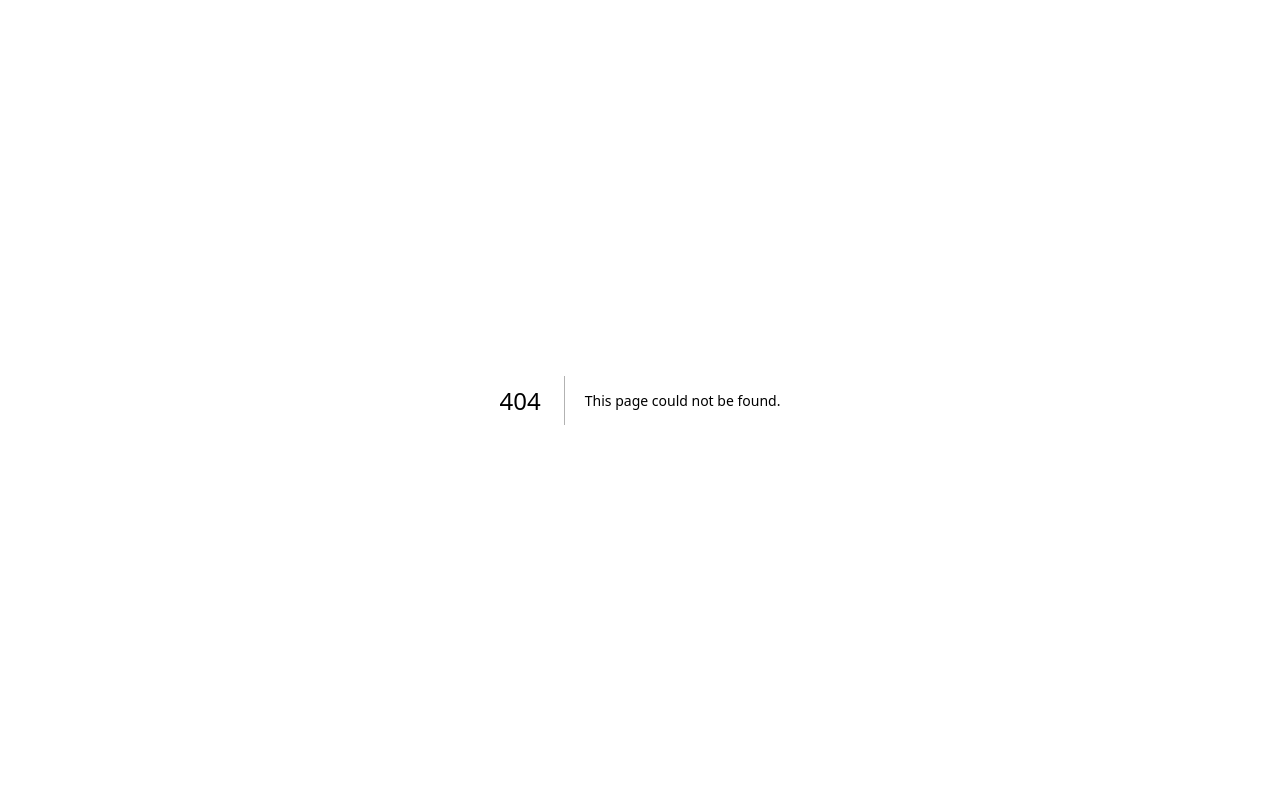
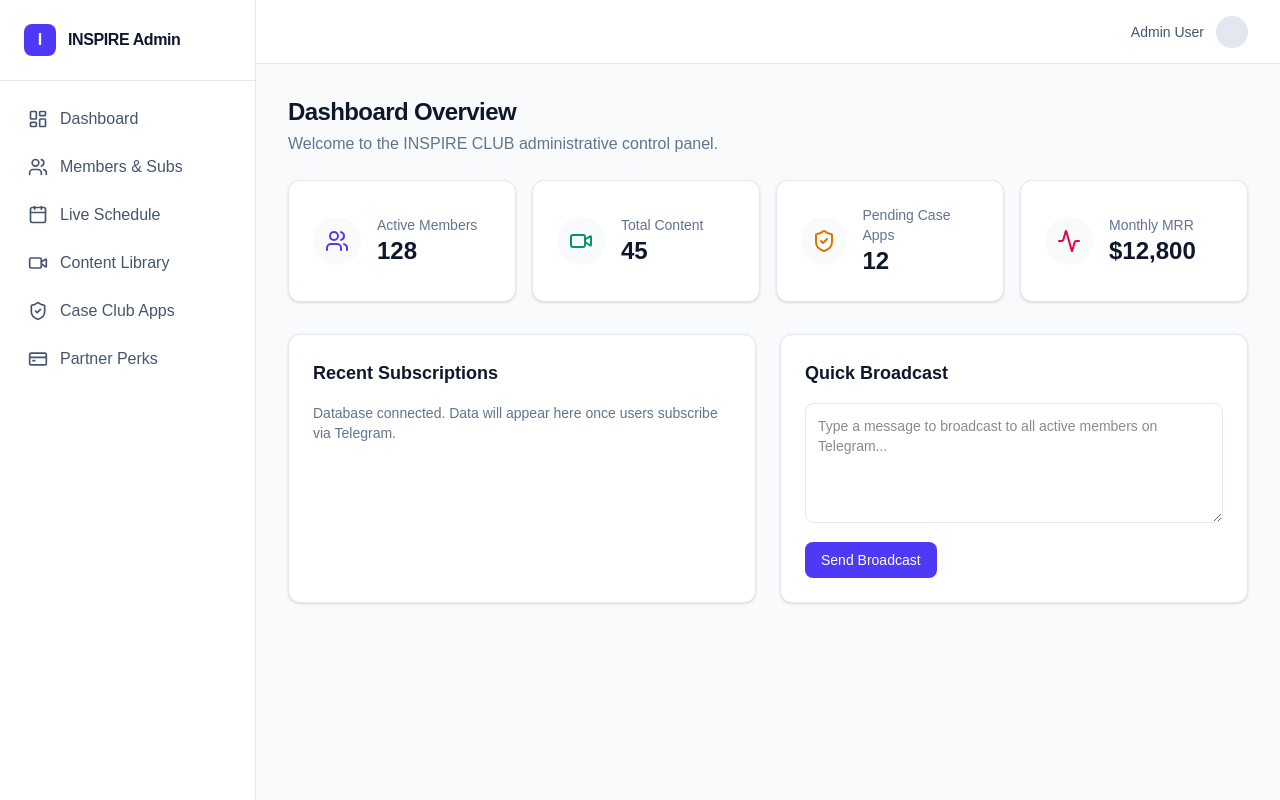
Before and after one commit to TrillionaireViier/INSPIRE-CLUB-tg, a Next.js app: page /admin in a window 1280 px wide. Before the commit this address had no page. Built offline with nearby package versions, Linux system fonts and the light colour scheme.

Commit message:
Initialize INSPIRE CLUB Bot and Admin Panel scaffold

```diff
--- /dev/null
+++ b/src/app/admin/layout.tsx
@@ -0,0 +1,55 @@
+import Link from "next/link";
+import { LayoutDashboard, Users, Calendar, Video, ShieldCheck, CreditCard, Menu } from "lucide-react";
+
+export default function AdminLayout({ children }: { children: React.ReactNode }) {
+  return (
+    <div className="min-h-screen bg-slate-50 flex">
+      {/* Sidebar */}
+      <aside className="w-64 bg-white border-r border-slate-200 hidden md:flex flex-col">
+        <div className="p-6 border-b border-slate-200 flex items-center gap-3">
+          <div className="w-8 h-8 bg-indigo-600 rounded-lg flex items-center justify-center text-white font-bold">
+            I
+          </div>
+          <span className="font-bold text-slate-900 tracking-tight">INSPIRE Admin</span>
+        </div>
+
+        <nav className="flex-1 p-4 space-y-1 overflow-y-auto">
+          <NavItem href="/admin" icon={<LayoutDashboard size={20} />} label="Dashboard" />
+          <NavItem href="/admin/members" icon={<Users size={20} />} label="Members & Subs" />
+          <NavItem href="/admin/schedule" icon={<Calendar size={20} />} label="Live Schedule" />
+          <NavItem href="/admin/content" icon={<Video size={20} />} label="Content Library" />
+          <NavItem href="/admin/cases" icon={<ShieldCheck size={20} />} label="Case Club Apps" />
+          <NavItem href="/admin/perks" icon={<CreditCard size={20} />} label="Partner Perks" />
+        </nav>
+      </aside>
+
+      {/* Main Content */}
+      <main className="flex-1 flex flex-col">
+        <header className="h-16 bg-white border-b border-slate-200 flex items-center px-6 md:px-8 justify-between md:justify-end">
+          <button className="md:hidden text-slate-500">
+            <Menu size={24} />
+          </button>
+          <div className="flex items-center gap-3">
+            <span className="text-sm font-medium text-slate-600">Admin User</span>
+            <div className="w-8 h-8 rounded-full bg-slate-200"></div>
+          </div>
+        </header>
+        <div className="p-6 md:p-8 flex-1 overflow-y-auto">
+          {children}
+        </div>
+      </main>
+    </div>
+  );
+}
+
+function NavItem({ href, icon, label }: { href: string; icon: React.ReactNode; label: string }) {
+  return (
+    <Link
+      href={href}
+      className="flex items-center gap-3 px-3 py-2.5 rounded-lg text-slate-600 hover:text-indigo-600 hover:bg-indigo-50 font-medium transition-colors"
+    >
+      {icon}
+      {label}
+    </Link>
+  );
+}
--- /dev/null
+++ b/src/app/admin/page.tsx
@@ -0,0 +1,50 @@
+import { Users, Video, ShieldCheck, Activity } from "lucide-react";
+
+export default function AdminDashboard() {
+  return (
+    <div className="space-y-6">
+      <div>
+        <h1 className="text-2xl font-bold text-slate-900 tracking-tight">Dashboard Overview</h1>
+        <p className="text-slate-500 mt-1">Welcome to the INSPIRE CLUB administrative control panel.</p>
+      </div>
+
+      <div className="grid grid-cols-1 md:grid-cols-2 lg:grid-cols-4 gap-4">
+        <StatCard title="Active Members" value="128" icon={<Users className="text-indigo-600" />} />
+        <StatCard title="Total Content" value="45" icon={<Video className="text-emerald-600" />} />
+        <StatCard title="Pending Case Apps" value="12" icon={<ShieldCheck className="text-amber-600" />} />
+        <StatCard title="Monthly MRR" value="$12,800" icon={<Activity className="text-rose-600" />} />
+      </div>
+
+      <div className="grid grid-cols-1 lg:grid-cols-2 gap-6 mt-8">
+        <div className="bg-white rounded-xl border border-slate-200 p-6 shadow-sm">
+          <h2 className="text-lg font-bold text-slate-900 mb-4">Recent Subscriptions</h2>
+          <div className="text-sm text-slate-500">Database connected. Data will appear here once users subscribe via Telegram.</div>
+        </div>
+        <div className="bg-white rounded-xl border border-slate-200 p-6 shadow-sm">
+          <h2 className="text-lg font-bold text-slate-900 mb-4">Quick Broadcast</h2>
+          <textarea
+            className="w-full border border-slate-200 rounded-lg p-3 text-sm focus:outline-none focus:border-indigo-500 focus:ring-1 focus:ring-indigo-500 transition-all min-h-[120px]"
+            placeholder="Type a message to broadcast to all active members on Telegram..."
+          />
+          <button className="mt-3 bg-indigo-600 hover:bg-indigo-700 text-white font-medium px-4 py-2 rounded-lg text-sm transition-colors">
+            Send Broadcast
+          </button>
+        </div>
+      </div>
+    </div>
+  );
+}
+
+function StatCard({ title, value, icon }: { title: string; value: string; icon: React.ReactNode }) {
+  return (
+    <div className="bg-white rounded-xl border border-slate-200 p-6 flex items-center shadow-sm">
+      <div className="w-12 h-12 rounded-full bg-slate-50 flex items-center justify-center mr-4">
+        {icon}
+      </div>
+      <div>
+        <p className="text-sm font-medium text-slate-500">{title}</p>
+        <p className="text-2xl font-bold text-slate-900">{value}</p>
+      </div>
+    </div>
+  );
+}
--- /dev/null
+++ b/src/app/api/webhook/telegram/route.ts
@@ -0,0 +1,19 @@
+import { webhookCallback } from "grammy";
+import { getBot, setupBot } from "@/lib/bot";
+
+export const dynamic = "force-dynamic";
+
+export async function POST(req: Request) {
+  try {
+    const bot = getBot();
+    setupBot(bot);
+
+    // grammy provides a standard web-standard compatible callback
+    const handleUpdate = webhookCallback(bot, "std/http");
+
+    return handleUpdate(req);
+  } catch (err: any) {
+    console.error("Webhook error:", err);
+    return new Response("Webhook error", { status: 500 });
+  }
+}
--- /dev/null
+++ b/src/lib/bot.ts
@@ -0,0 +1,45 @@
+import { Bot, webhookCallback } from "grammy";
+
+const token = process.env.TELEGRAM_BOT_TOKEN;
+
+// Initialize bot lazily so it doesn't break build if token is missing
+export const getBot = () => {
+  if (!token) {
+    throw new Error("TELEGRAM_BOT_TOKEN is missing");
+  }
+  return new Bot(token);
+};
+
+// You can add middleware, command handlers here
+export const setupBot = (bot: Bot) => {
+  bot.command("start", async (ctx) => {
+    await ctx.reply(
+      "Welcome to INSPIRE CLUB! 🌟\n\n" +
+      "Your premium gateway to exclusive masterclasses, networking, and expert sessions.\n\n" +
+      "Use the menu below to navigate.",
+      {
+        reply_markup: {
+          inline_keyboard: [
+            [{ text: "📅 Live Sessions", callback_data: "live_sessions" }],
+            [{ text: "📚 Content Library", callback_data: "content_library" }],
+            [{ text: "💎 Perks & Partners", callback_data: "perks" }],
+            [{ text: "🎯 CASE CLUB Apply", callback_data: "case_club" }],
+            [{ text: "⚙️ My Subscription", callback_data: "subscription" }]
+          ]
+        }
+      }
+    );
+  });
+
+  bot.on("callback_query:data", async (ctx) => {
+    const data = ctx.callbackQuery.data;
+    if (data === "live_sessions") {
+      await ctx.answerCallbackQuery();
+      await ctx.reply("Here is the schedule for upcoming Live Sessions...");
+    } else if (data === "content_library") {
+      await ctx.answerCallbackQuery("Only active subscribers can access this!");
+      await ctx.reply("📚 Content Library\n\nPlease purchase a subscription to unlock past masterclasses and PDFs.");
+    }
+    // Handle other callbacks...
+  });
+};
```
Also changed, not shown: package.json (+8 -1 lines), 2 other files (tests, documents, lock files or other folders).
